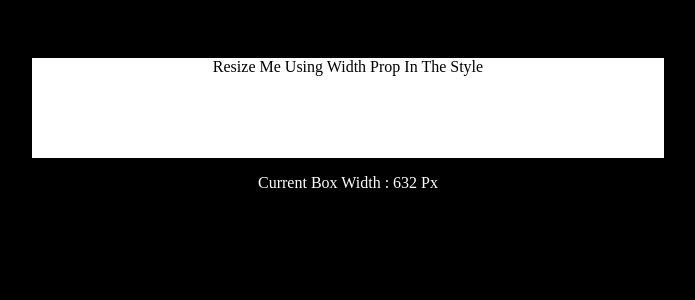
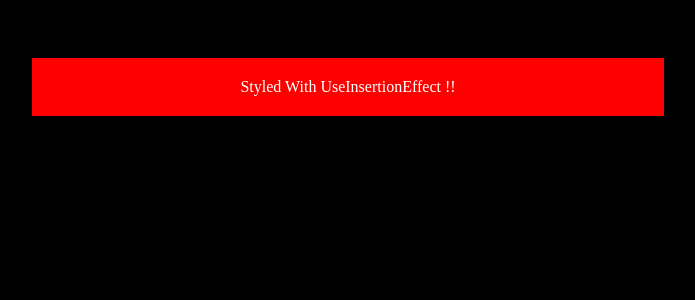
Before and after one commit to a-elshennawy/learn-react, a React (Vite) app: page / in a window 1280 px wide. Shown: the top 300 px of the page, without its empty margins (292-987 px from the left). Built offline with nearby package versions, Linux system fonts and the light colour scheme.

Commit message:
UseInsertionEffect

```diff
--- a/src/App.jsx
+++ b/src/App.jsx
@@ -3,6 +3,7 @@ import ContextComp from "./Hooks/ContextComp";
 import UseContext from "./Hooks/UseContext";
 import UseEffect from "./Hooks/UseEffect";
 import UseImperativeHandle from "./Hooks/UseImperativeHandle";
+import UseInsertionEffect from "./Hooks/UseInsertionEffect";
 import UseLayoutEffect from "./Hooks/UseLayoutEffect";
 import UseReducer from "./Hooks/UseReducer";
 import UseRef from "./Hooks/UseRef";
@@ -12,7 +13,7 @@ function App() {
   return (
     <>
       <div className="mainContainer">
-        <UseLayoutEffect />
+        <UseInsertionEffect />
       </div>
     </>
   );
--- /dev/null
+++ b/src/Hooks/UseInsertionEffect.jsx
@@ -0,0 +1,33 @@
+// it's used to insert specific styles in an component way to early when it comes to render
+// just to avoid fleckring when painting
+
+import { useInsertionEffect } from "react";
+export default function UseInsertionEffect() {
+  useInsertionEffect(() => {
+    // creating the style we need to insert
+    const style = document.createElement("style");
+    style.textContent = `.dynamic-class{
+  color:white;
+  background-color:#fd0000;
+  padding:20px 10px;
+  width:50%;
+  margin:auto;
+  }`;
+
+    //   adding the style to the head
+    document.head.appendChild(style);
+
+    // clean up after component unmount
+    return () => {
+      document.head.removeChild(style);
+    };
+  }, []);
+
+  return (
+    <>
+      <div className="dynamic-class">styled with useInsertionEffect !!</div>
+    </>
+  );
+}
+
+// not too much here just recommended for those whoe have CSS libraries and so on
```
Also changed, not shown: 1 other file (tests, documents, lock files or other folders).
